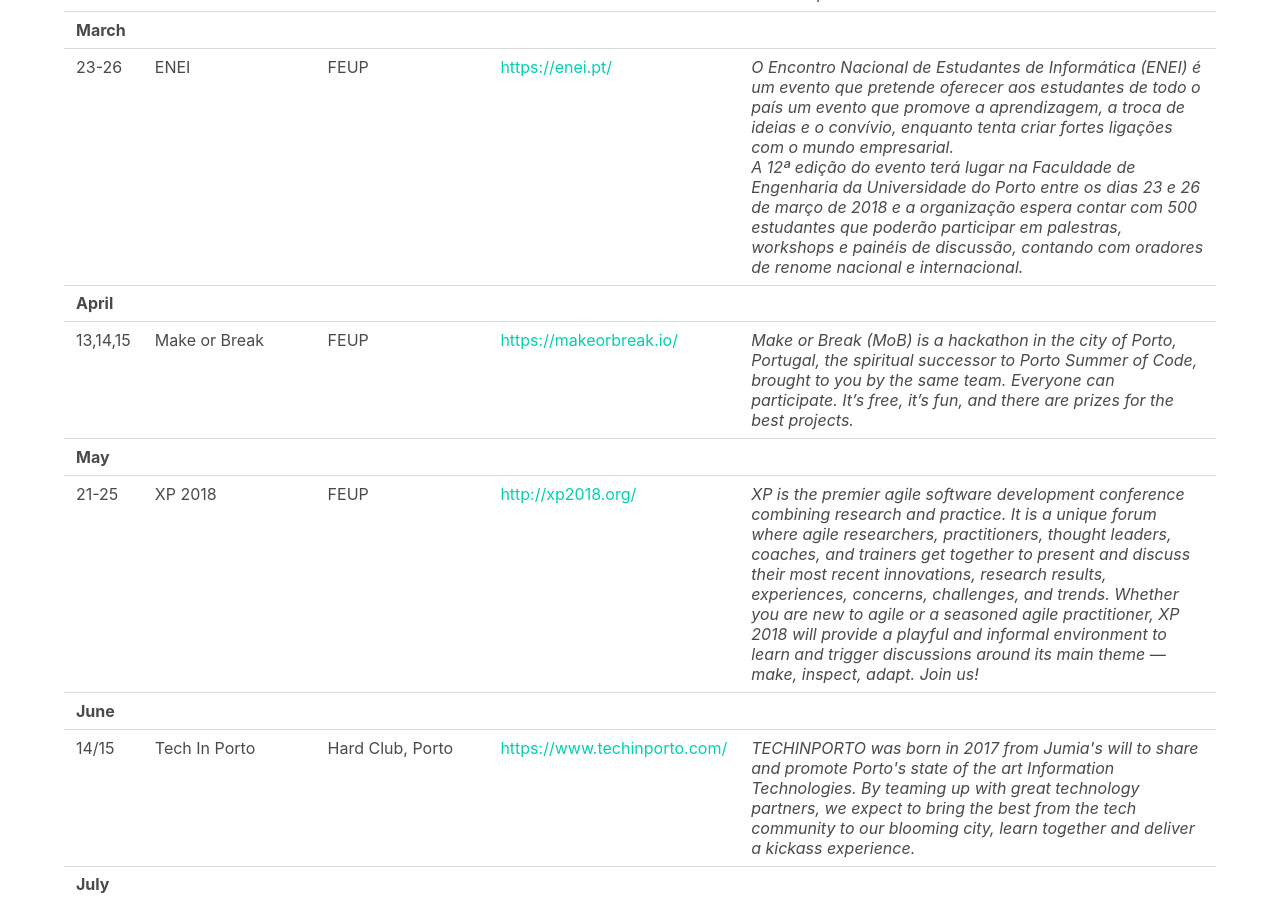
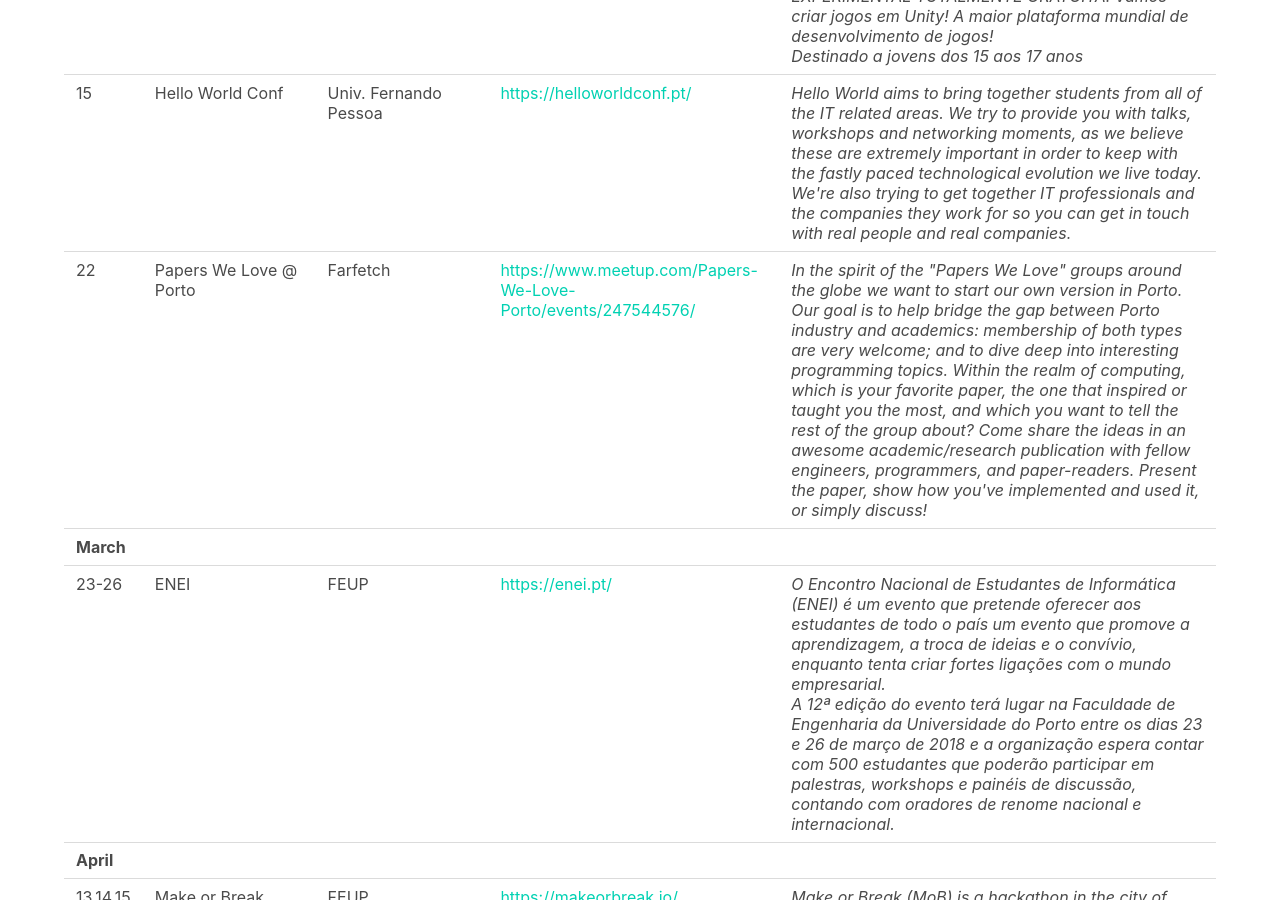
Before and after one commit to DevOpsPorto/devopsporto.github.io, a Jekyll site: the page built from events.html, in a window 1280 px wide and 900 px high, scrolled down 2988 px. Built offline with Jekyll 4.4.1, drawn with Linux system fonts in a browser that asks for light colours.

Commit message:
Add Papers We Love @ Porto February Meetup

```diff
--- a/events.html
+++ b/events.html
@@ -210,6 +210,22 @@
                     and the companies they work for so you can get in touch with real people and real companies.</i>
             </td>
         </tr>
+        <tr>
+            <td>22</td>
+            <td>Papers We Love @ Porto</td>
+            <td>Farfetch</td>
+            <td>
+                <a href="https://www.meetup.com/Papers-We-Love-Porto/events/247544576/" target="_blank">https://www.meetup.com/Papers-We-Love-Porto/events/247544576/</a>
+            </td>
+            <td>
+                <i>In the spirit of the "Papers We Love" groups around the globe we want to start our own version in Porto.
+                    Our goal is to help bridge the gap between Porto industry and academics: membership of both types are very
+                    welcome; and to dive deep into interesting programming topics. Within the realm of computing, which is your
+                    favorite paper, the one that inspired or taught you the most, and which you want to tell the rest of the group
+                    about? Come share the ideas in an awesome academic/research publication with fellow engineers, programmers,
+                    and paper-readers. Present the paper, show how you've implemented and used it, or simply discuss!</i>
+            </td>
+        </tr>
         <tr></tr>
         <tr>
             <td colspan="5">
```
